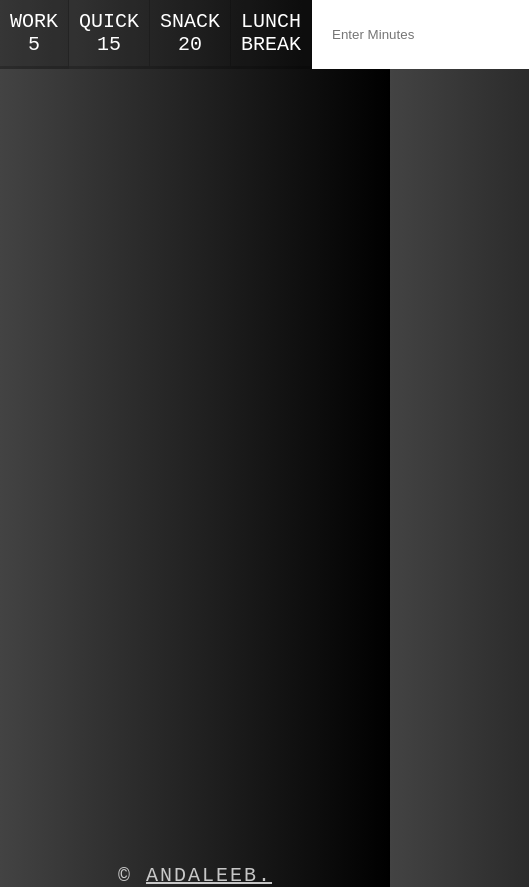
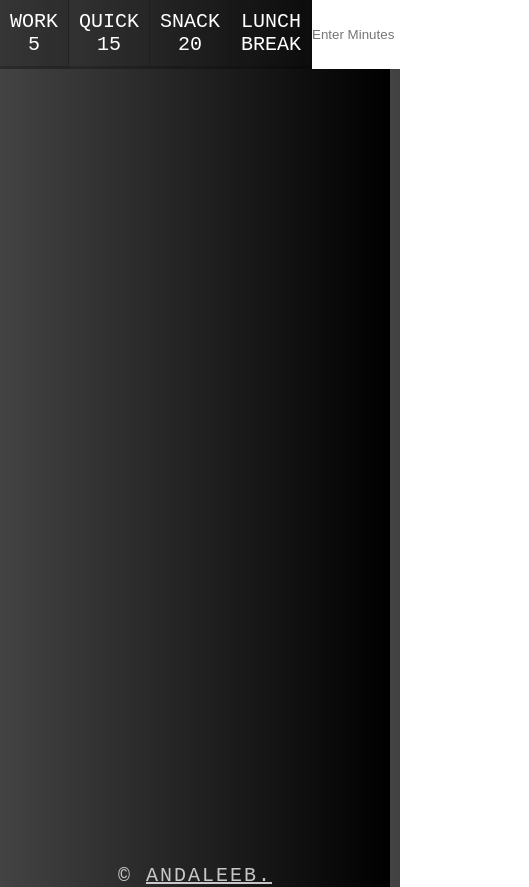
Before and after one commit to f4zza/countdown_timer, a plain HTML site: page index.html in a window 390 px wide. Shown: the whole page, 529 px wide, since content can reach past the window. Drawn offline with Linux system fonts and the light colour scheme.

Commit message:
updated broken stuff

```diff
--- a/css/style.css
+++ b/css/style.css
@@ -117,4 +117,16 @@ html {
     font-size: 2rem;
     color: white;
   }
+  .timer__controls form {
+    flex: 1;
+    display: flex;
+  }
+
+  .timer__controls input {
+    flex: 1;
+    border: 0;
+    padding: 0%;
+    width: 88px;
+  }
+
 }
```
